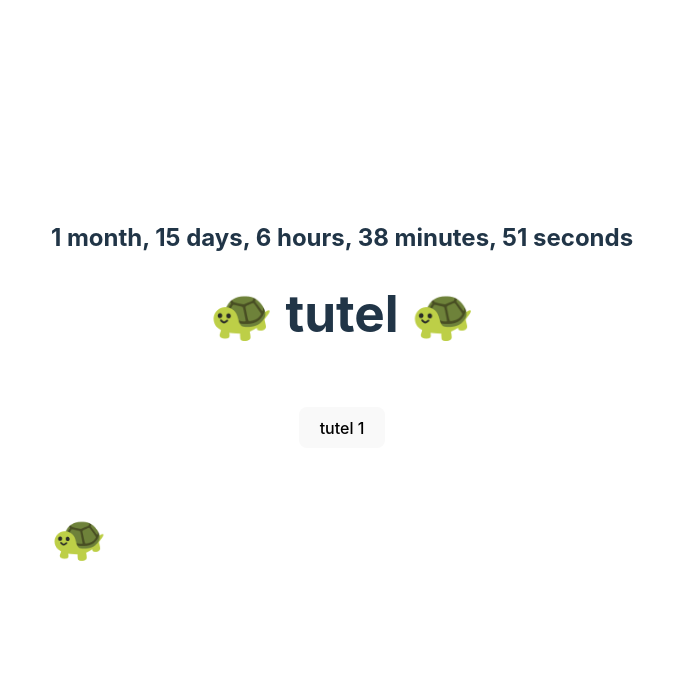
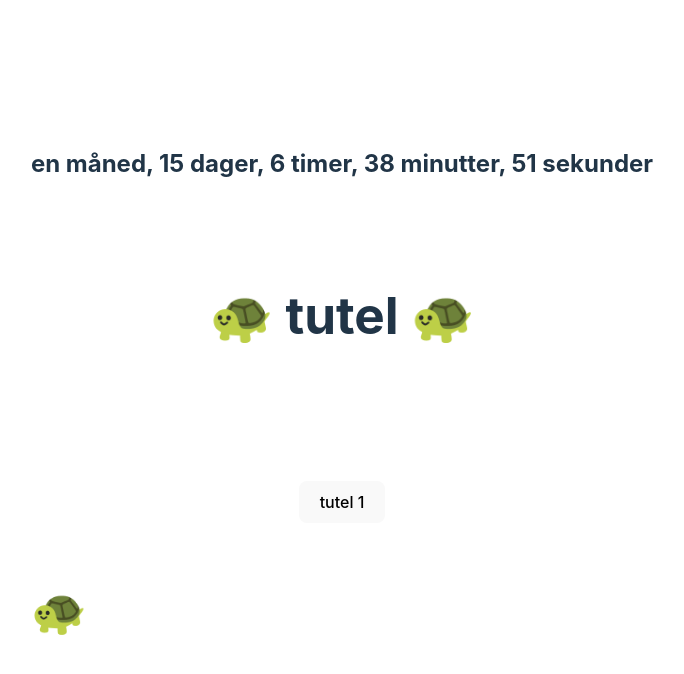
Before and after one commit to aSkailand/tutel, a React (Vite) app: page / in a window 1280 px wide. Shown: the top 674 px of the page, without its empty margins (298-982 px from the left). Built offline with nearby package versions, Linux system fonts and the light colour scheme.

Commit message:
fixed some styles

```diff
--- a/src/App.css
+++ b/src/App.css
@@ -14,16 +14,17 @@
 
 }
 
-.logo {
-  height: 6em;
+h1 {
+  height: 1em;
   padding: 1.5em;
   will-change: filter;
+  transition: filter 500ms;
 }
-.logo:hover {
-  filter: drop-shadow(0 0 2em #646cffaa);
+h1:hover {
+  filter: drop-shadow(0 0 10px #646cffaa);
 }
-.logo.react:hover {
-  filter: drop-shadow(0 0 2em #61dafbaa);
+h1.react:hover {
+  filter: drop-shadow(0 0 10px #61dafbaa);
 }
 
 @keyframes logo-spin {
@@ -45,10 +46,6 @@
   padding: 2em;
 }
 
-.read-the-docs {
-  color: #888;
-}
-
 .random {
   transition: font-size 2s; /* transition is set to 'font-size 12s' */
 }
--- a/src/App.jsx
+++ b/src/App.jsx
@@ -1,5 +1,7 @@
 import { useState } from "react";
-import { formatDuration, intervalToDuration } from "date-fns";
+import { formatDuration, intervalToDuration, format } from "date-fns";
+import { nb } from "date-fns/locale";
+
 import "./App.css";
 
 function App() {
@@ -10,15 +12,20 @@ function App() {
     end: new Date(),
   });
 
+  const Time = () => (
+    <h2>
+      {formatDuration(duration, {
+        delimiter: ", ",
+        locale: nb,
+      })}
+    </h2>
+  );
+
   return (
     <>
       <div className="App">
-        <h2>
-          {formatDuration(duration, {
-            delimiter: ", ",
-          })}
-        </h2>
-        <h1>🐢 tutel 🐢</h1>
+        <Time />
+        <h1 className="react">🐢 tutel 🐢</h1>
         <div className="card">
           <button onClick={() => setCount((count) => count + 1)}>
             tutel {count}
@@ -27,7 +34,15 @@ function App() {
       </div>
       <div className="tutel">
         {Array.from({ length: count }).map((tutel) => (
-          <p className="random" key={tutel} style={{ position: "relative", display: "flex", fontSize: Math.random() * 100 }}>
+          <p
+            className="random"
+            key={tutel}
+            style={{
+              position: "relative",
+              display: "flex",
+              fontSize: Math.random() * 100,
+            }}
+          >
             🐢
           </p>
         ))}
```
